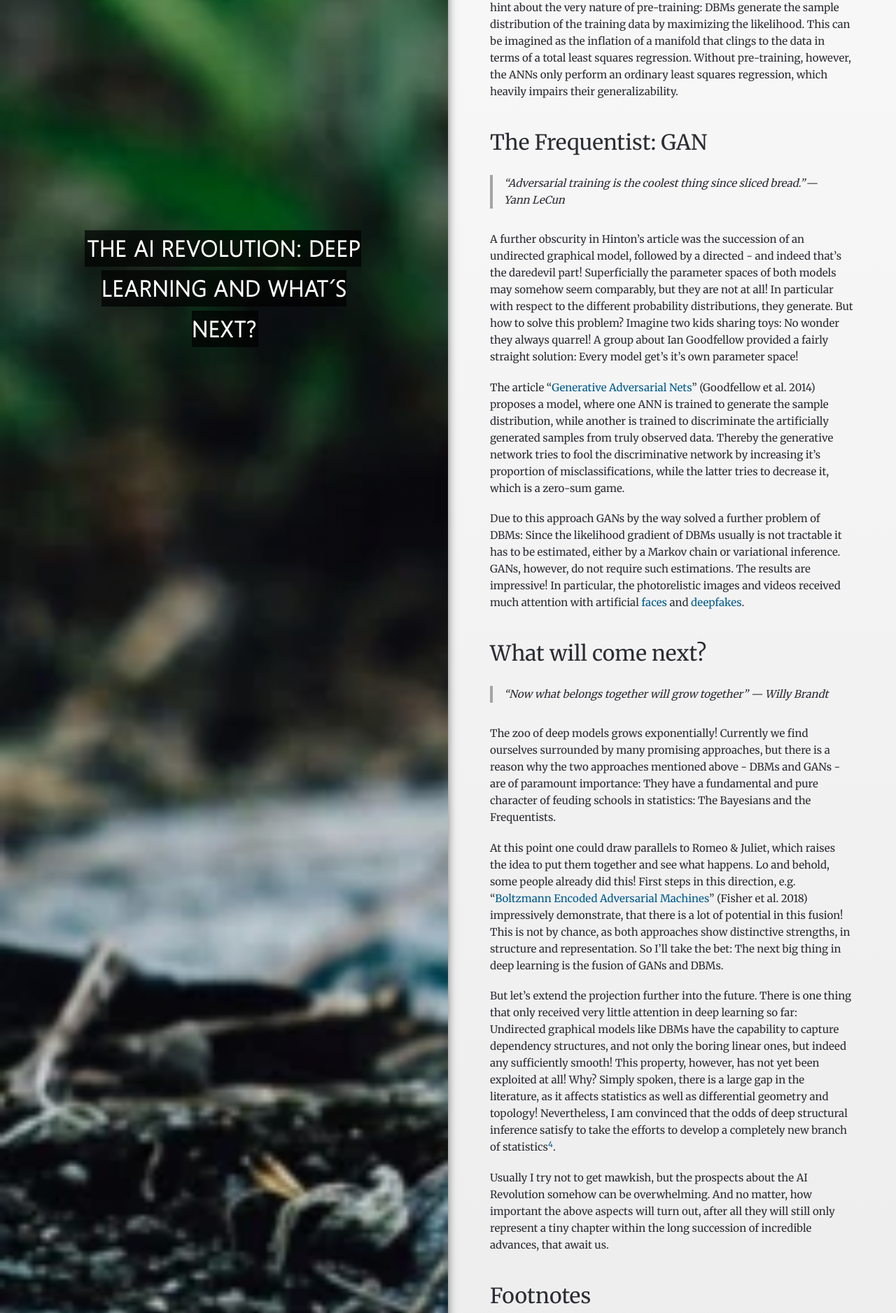
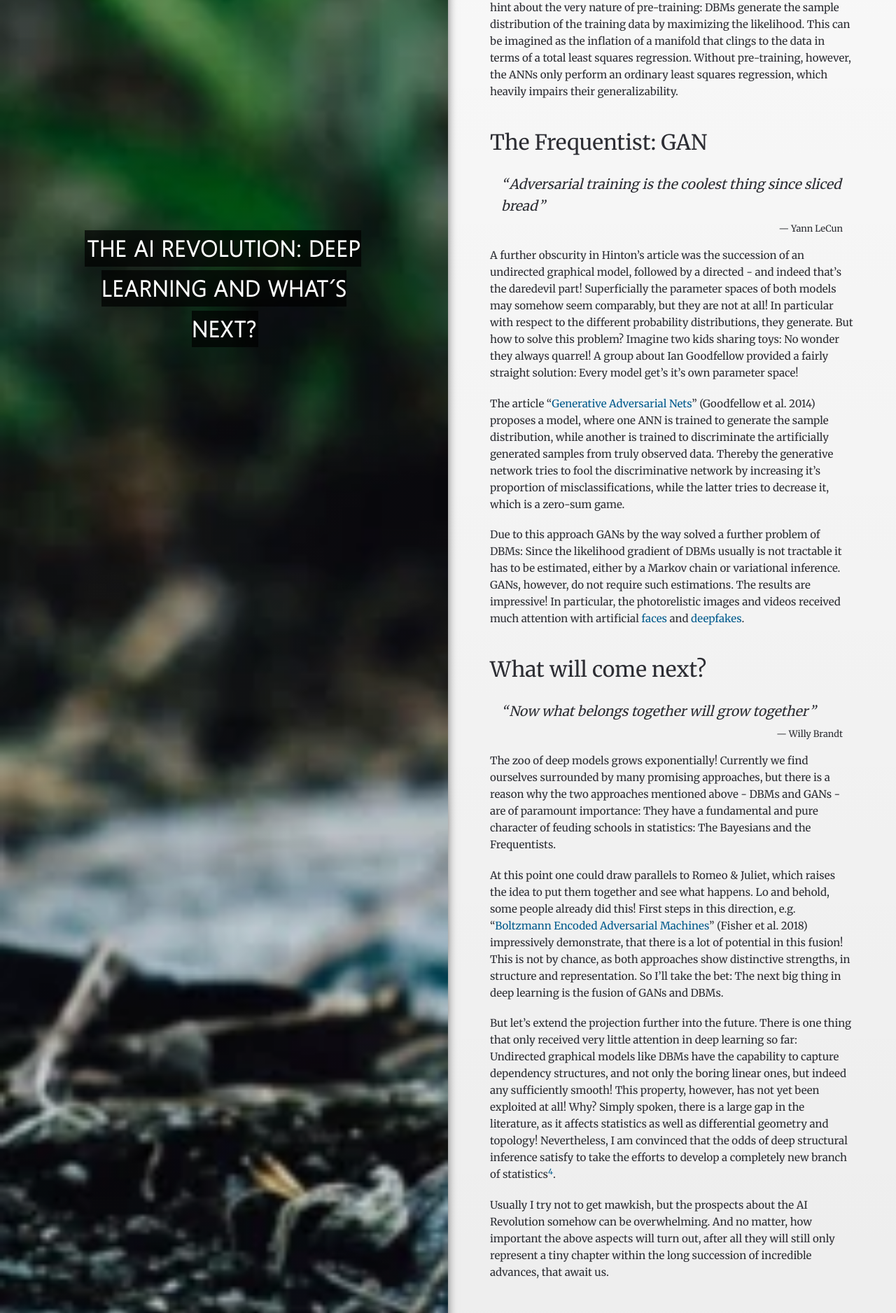
Before and after one commit to frootlab/frootlab.github.io, a Jekyll site: the page built from _posts/2019-04-30-a-review-on-deep-learning.md, in a window 1280 px wide. Shown: the part 1523-3399 px from the top of the page at 70% size. Built offline with Jekyll 4.4.1, drawn with Linux system fonts in a browser that asks for light colours; nearby versions of some CDN libraries.

Commit message:
fixes #92

```diff
--- a/_posts/2019-04-30-a-review-on-deep-learning.md
+++ b/_posts/2019-04-30-a-review-on-deep-learning.md
@@ -72,7 +72,9 @@ ordinary least squares regression, which heavily impairs their generalizability.
 
 ## The Frequentist: GAN
 
-> "Adversarial training is the coolest thing since sliced bread." — Yann LeCun
+> Adversarial training is the coolest thing since sliced bread
+>
+> Yann LeCun
 
 A further obscurity in Hinton's article was the succession of an undirected
 graphical model, followed by a directed - and indeed that's the daredevil part!
@@ -100,7 +102,9 @@ images and videos received much attention with artificial
 
 ## What will come next?
 
-> "Now what belongs together will grow together" — Willy Brandt
+> Now what belongs together will grow together
+>
+> Willy Brandt
 
 The zoo of deep models grows exponentially! Currently we find ourselves
 surrounded by many promising approaches, but there is a reason why the two
--- a/assets/_sass/_site.scss
+++ b/assets/_sass/_site.scss
@@ -340,6 +340,9 @@
   }
 }
 
+
+
+
 .card-image {
   height: 50%;
   border-radius: 2px 2px 0px 0px;
@@ -661,6 +664,62 @@ p.light {
       }
     }
   }
+  blockquote {
+    border: 0;
+    padding: 0 1em 0 1em;
+    margin: 0;
+    > p {
+      display: inline;
+      &:first-of-type {
+        quotes: '\201C' '\201D' '\2018' '\2019';
+        font-size: 1.2em;
+        &::before {
+          content: open-quote;
+          margin-right: 0.1rem;
+        }
+        &::after {
+          content: close-quote;
+          margin-left: 0.1rem;
+        }
+      }
+      &:last-of-type {
+        font-size: 0.8em;
+        display: block;
+        margin-top: 0.5em;
+        width: 100%;
+        text-align: right;
+        quotes: '\201C' '\201D' '\2018' '\2019';
+        font-style: normal;
+        &::before {
+          content: "\000A" "\2014" " ";
+          margin-left: 0.1rem;
+          font-style: normal;
+        }
+      }
+
+      // In case of a quote without a source.
+      &:only-of-type {
+        font-style: italic;
+        font-size: 15px;
+        quotes: '\201C' '\201D' '\2018' '\2019';
+        text-align: left;
+        &::before {
+         content: open-quote;
+         margin-right: 0.1rem;
+        }
+        &::after {
+          content: close-quote;
+          margin-left: 0.1rem;
+        }
+      }
+    }
+  }
+  .footnotes {
+    font-size: 0.9em;
+    p {
+      font-size: 0.9em;
+    }
+  }
 }
 
 .demo {
```
